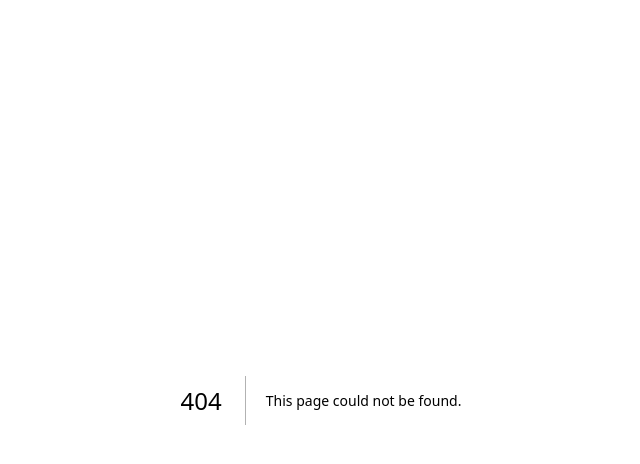
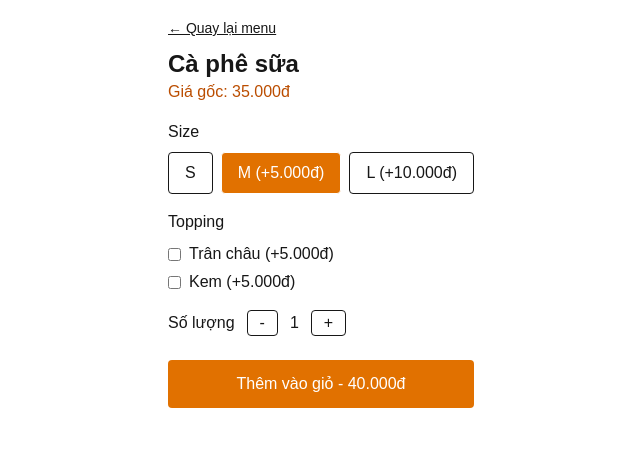
Before and after one commit to phuhoangcong333/brewlite-assignment1, a Next.js app in the folder frontend/: page /products/1 in a window 1280 px wide. Before the commit this address had no page. Shown: the top 464 px of the page, without its empty margins (319-959 px from the left). Built offline with nearby package versions, Linux system fonts and the light colour scheme; no server answers.

Commit message:
feat: menu page and product detail (mock data)

```diff
--- a/frontend/src/app/page.tsx
+++ b/frontend/src/app/page.tsx
@@ -1,69 +1,70 @@
-import Image from "next/image";
+"use client";
 
-export default function Home() {
+import Link from "next/link";
+import { useEffect, useState } from "react";
+import { getProducts } from "@/lib/api";
+import { formatVND } from "@/lib/pricing";
+import type { Product } from "@/lib/types";
+
+export default function MenuPage() {
+  const [products, setProducts] = useState<Product[]>([]);
+  const [loading, setLoading] = useState(true);
+  const [error, setError] = useState<string | null>(null);
+
+  const load = () => {
+    setLoading(true);
+    setError(null);
+    getProducts()
+      .then(setProducts)
+      .catch((e) => setError(e.message))
+      .finally(() => setLoading(false));
+  };
+
+  useEffect(load, []);
+
   return (
-    <div className="flex flex-col flex-1 items-center justify-center bg-zinc-50 font-sans dark:bg-black">
-      <main className="flex flex-1 w-full max-w-3xl flex-col items-center justify-between py-32 px-16 bg-white dark:bg-black sm:items-start">
-        <Image
-          className="dark:invert h-5 w-[100px]"
-          src="/next.svg"
-          alt="Next.js logo"
-          width={100}
-          height={20}
-          priority
-        />
-        <div className="flex flex-col items-center gap-6 text-center sm:items-start sm:text-left">
-          <h1 className="max-w-xs text-3xl font-semibold leading-10 tracking-tight text-black dark:text-zinc-50">
-            To get started, edit the{" "}
-            <code className="rounded bg-black/[.06] px-1.5 py-0.5 font-mono text-[0.9em] dark:bg-white/[.08]">
-              page.tsx
-            </code>{" "}
-            file.
-          </h1>
-          <p className="max-w-md text-lg leading-8 text-zinc-600 dark:text-zinc-400">
-            Looking for a starting point or more instructions? Head over to{" "}
-            <a
-              href="https://vercel.com/templates?framework=next.js&utm_source=create-next-app&utm_medium=appdir-template-tw&utm_campaign=create-next-app"
-              className="font-medium text-zinc-950 dark:text-zinc-50"
-            >
-              Templates
-            </a>{" "}
-            or the{" "}
-            <a
-              href="https://nextjs.org/learn?utm_source=create-next-app&utm_medium=appdir-template-tw&utm_campaign=create-next-app"
-              className="font-medium text-zinc-950 dark:text-zinc-50"
-            >
-              Learning
-            </a>{" "}
-            center.
-          </p>
+    <main className="mx-auto max-w-5xl p-4">
+      <h1 className="mb-4 text-2xl font-bold">BrewLite - Menu</h1>
+
+      {loading && <p>Đang tải menu...</p>}
+
+      {error && (
+        <div className="rounded border border-red-300 bg-red-50 p-4 text-red-700">
+          <p>{error}</p>
+          <button onClick={load} className="mt-2 underline">
+            Thử lại
+          </button>
         </div>
-        <div className="flex flex-col gap-4 text-base font-medium sm:flex-row">
-          <a
-            className="flex h-12 w-full items-center justify-center gap-2 rounded-full bg-foreground px-5 text-background transition-colors hover:bg-[#383838] dark:hover:bg-[#ccc] md:w-[158px]"
-            href="https://vercel.com/new?utm_source=create-next-app&utm_medium=appdir-template-tw&utm_campaign=create-next-app"
-            target="_blank"
-            rel="noopener noreferrer"
+      )}
+
+      {!loading && !error && products.length === 0 && (
+        <p>Hiện chưa có sản phẩm nào.</p>
+      )}
+
+      <div className="grid grid-cols-2 gap-4 md:grid-cols-4">
+        {products.map((p) => (
+          <Link
+            key={p.id}
+            href={`/products/${p.id}`}
+            className="rounded-lg border p-3 transition hover:shadow-md"
           >
-            <Image
-              className="dark:invert h-[14px] w-4"
-              src="/vercel.svg"
-              alt="Vercel logomark"
-              width={16}
-              height={14}
-            />
-            Deploy Now
-          </a>
-          <a
-            className="flex h-12 w-full items-center justify-center rounded-full border border-solid border-black/[.08] px-5 transition-colors hover:border-transparent hover:bg-black/[.04] dark:border-white/[.145] dark:hover:bg-[#1a1a1a] md:w-[158px]"
-            href="https://nextjs.org/docs?utm_source=create-next-app&utm_medium=appdir-template-tw&utm_campaign=create-next-app"
-            target="_blank"
-            rel="noopener noreferrer"
-          >
-            Documentation
-          </a>
-        </div>
-      </main>
-    </div>
+            <div className="mb-2 flex h-28 items-center justify-center rounded bg-amber-100 text-4xl">
+              {p.imageUrl ? (
+                // eslint-disable-next-line @next/next/no-img-element
+                <img
+                  src={p.imageUrl}
+                  alt={p.name}
+                  className="h-full w-full rounded object-cover"
+                />
+              ) : (
+                "☕"
+              )}
+            </div>
+            <p className="font-medium">{p.name}</p>
+            <p className="text-amber-700">{formatVND(p.price)}</p>
+          </Link>
+        ))}
+      </div>
+    </main>
   );
 }
--- /dev/null
+++ b/frontend/src/app/products/[id]/page.tsx
@@ -0,0 +1,111 @@
+"use client";
+
+import Link from "next/link";
+import { useParams } from "next/navigation";
+import { useEffect, useState } from "react";
+import { getProduct } from "@/lib/api";
+import { calcUnitPrice, formatVND, SIZE_EXTRA, TOPPINGS } from "@/lib/pricing";
+import type { Product, Size } from "@/lib/types";
+
+export default function ProductDetailPage() {
+  const params = useParams<{ id: string }>();
+  const [product, setProduct] = useState<Product | null>(null);
+  const [loading, setLoading] = useState(true);
+  const [error, setError] = useState<string | null>(null);
+  const [size, setSize] = useState<Size>("M");
+  const [toppings, setToppings] = useState<string[]>([]);
+  const [qty, setQty] = useState(1);
+
+  useEffect(() => {
+    getProduct(Number(params.id))
+      .then(setProduct)
+      .catch((e) => setError(e.message))
+      .finally(() => setLoading(false));
+  }, [params.id]);
+
+  const toggleTopping = (id: string) =>
+    setToppings((prev) =>
+      prev.includes(id) ? prev.filter((t) => t !== id) : [...prev, id]
+    );
+
+  if (loading) return <p className="p-4">Đang tải...</p>;
+  if (error) return <p className="p-4 text-red-600">{error}</p>;
+  if (!product) return <p className="p-4">Không tìm thấy sản phẩm.</p>;
+
+  const unitPrice = calcUnitPrice(product.price, size, toppings);
+
+  const handleAdd = () => {
+    // TODO: nối với store giỏ hàng của TV4 (Zustand)
+    console.log({ productId: product.id, size, toppings, qty, unitPrice });
+    alert(
+      `Đã thêm ${qty} x ${product.name} (${size}) - ${formatVND(unitPrice * qty)}`
+    );
+  };
+
+  return (
+    <main className="mx-auto max-w-xl p-4">
+      <Link href="/" className="text-sm underline">
+        ← Quay lại menu
+      </Link>
+      <h1 className="mt-2 text-2xl font-bold">{product.name}</h1>
+      <p className="text-amber-700">Giá gốc: {formatVND(product.price)}</p>
+
+      <section className="mt-4">
+        <h2 className="mb-2 font-medium">Size</h2>
+        <div className="flex gap-2">
+          {(["S", "M", "L"] as Size[]).map((s) => (
+            <button
+              key={s}
+              onClick={() => setSize(s)}
+              className={`rounded border px-4 py-2 ${
+                size === s ? "bg-amber-600 text-white" : ""
+              }`}
+            >
+              {s} {SIZE_EXTRA[s] > 0 && `(+${formatVND(SIZE_EXTRA[s])})`}
+            </button>
+          ))}
+        </div>
+      </section>
+
+      <section className="mt-4">
+        <h2 className="mb-2 font-medium">Topping</h2>
+        <div className="flex flex-col gap-1">
+          {TOPPINGS.map((t) => (
+            <label key={t.id} className="flex items-center gap-2">
+              <input
+                type="checkbox"
+                checked={toppings.includes(t.id)}
+                onChange={() => toggleTopping(t.id)}
+              />
+              {t.name} (+{formatVND(t.price)})
+            </label>
+          ))}
+        </div>
+      </section>
+
+      <section className="mt-4 flex items-center gap-3">
+        <h2 className="font-medium">Số lượng</h2>
+        <button
+          onClick={() => setQty((q) => Math.max(1, q - 1))}
+          className="rounded border px-3"
+        >
+          -
+        </button>
+        <span>{qty}</span>
+        <button
+          onClick={() => setQty((q) => q + 1)}
+          className="rounded border px-3"
+        >
+          +
+        </button>
+      </section>
+
+      <button
+        onClick={handleAdd}
+        className="mt-6 w-full rounded bg-amber-600 py-3 text-white"
+      >
+        Thêm vào giỏ - {formatVND(unitPrice * qty)}
+      </button>
+    </main>
+  );
+}
--- /dev/null
+++ b/frontend/src/lib/api.ts
@@ -0,0 +1,28 @@
+import type { Product } from "./types";
+import { MOCK_PRODUCTS } from "./products.mock";
+
+const API_URL = process.env.NEXT_PUBLIC_API_URL ?? "http://localhost:3001";
+const USE_MOCK = process.env.NEXT_PUBLIC_USE_MOCK !== "false";
+
+const delay = (ms: number) => new Promise((r) => setTimeout(r, ms));
+
+export async function getProducts(): Promise<Product[]> {
+  if (USE_MOCK) {
+    await delay(500);
+    return MOCK_PRODUCTS;
+  }
+  const res = await fetch(`${API_URL}/products`);
+  if (!res.ok) throw new Error("Không tải được menu");
+  return res.json();
+}
+
+export async function getProduct(id: number): Promise<Product | null> {
+  if (USE_MOCK) {
+    await delay(300);
+    return MOCK_PRODUCTS.find((p) => p.id === id) ?? null;
+  }
+  const res = await fetch(`${API_URL}/products/${id}`);
+  if (res.status === 404) return null;
+  if (!res.ok) throw new Error("Không tải được sản phẩm");
+  return res.json();
+}
--- /dev/null
+++ b/frontend/src/lib/pricing.ts
@@ -0,0 +1,22 @@
+import type { Size } from "./types";
+
+export const SIZE_EXTRA: Record<Size, number> = { S: 0, M: 5000, L: 10000 };
+
+export const TOPPINGS = [
+  { id: "pearl", name: "Trân châu", price: 5000 },
+  { id: "cream", name: "Kem", price: 5000 },
+];
+
+export function calcUnitPrice(
+  basePrice: number,
+  size: Size,
+  toppingIds: string[]
+) {
+  const toppingTotal = TOPPINGS.filter((t) => toppingIds.includes(t.id)).reduce(
+    (sum, t) => sum + t.price,
+    0
+  );
+  return basePrice + SIZE_EXTRA[size] + toppingTotal;
+}
+
+export const formatVND = (n: number) => n.toLocaleString("vi-VN") + "đ";
--- /dev/null
+++ b/frontend/src/lib/products.mock.ts
@@ -0,0 +1,12 @@
+import type { Product } from "./types";
+
+export const MOCK_PRODUCTS: Product[] = [
+  { id: 1, name: "Cà phê sữa", price: 35000, imageUrl: null, stock: 50 },
+  { id: 2, name: "Americano", price: 40000, imageUrl: null, stock: 50 },
+  { id: 3, name: "Cappuccino", price: 45000, imageUrl: null, stock: 50 },
+  { id: 4, name: "Trà đào", price: 39000, imageUrl: null, stock: 50 },
+  { id: 5, name: "Latte", price: 45000, imageUrl: null, stock: 50 },
+  { id: 6, name: "Trà vải", price: 39000, imageUrl: null, stock: 50 },
+  { id: 7, name: "Bạc xỉu", price: 38000, imageUrl: null, stock: 50 },
+  { id: 8, name: "Matcha latte", price: 49000, imageUrl: null, stock: 50 },
+];
--- /dev/null
+++ b/frontend/src/lib/types.ts
@@ -0,0 +1,9 @@
+export type Size = "S" | "M" | "L";
+
+export type Product = {
+  id: number;
+  name: string;
+  price: number;
+  imageUrl: string | null;
+  stock: number;
+};
```
